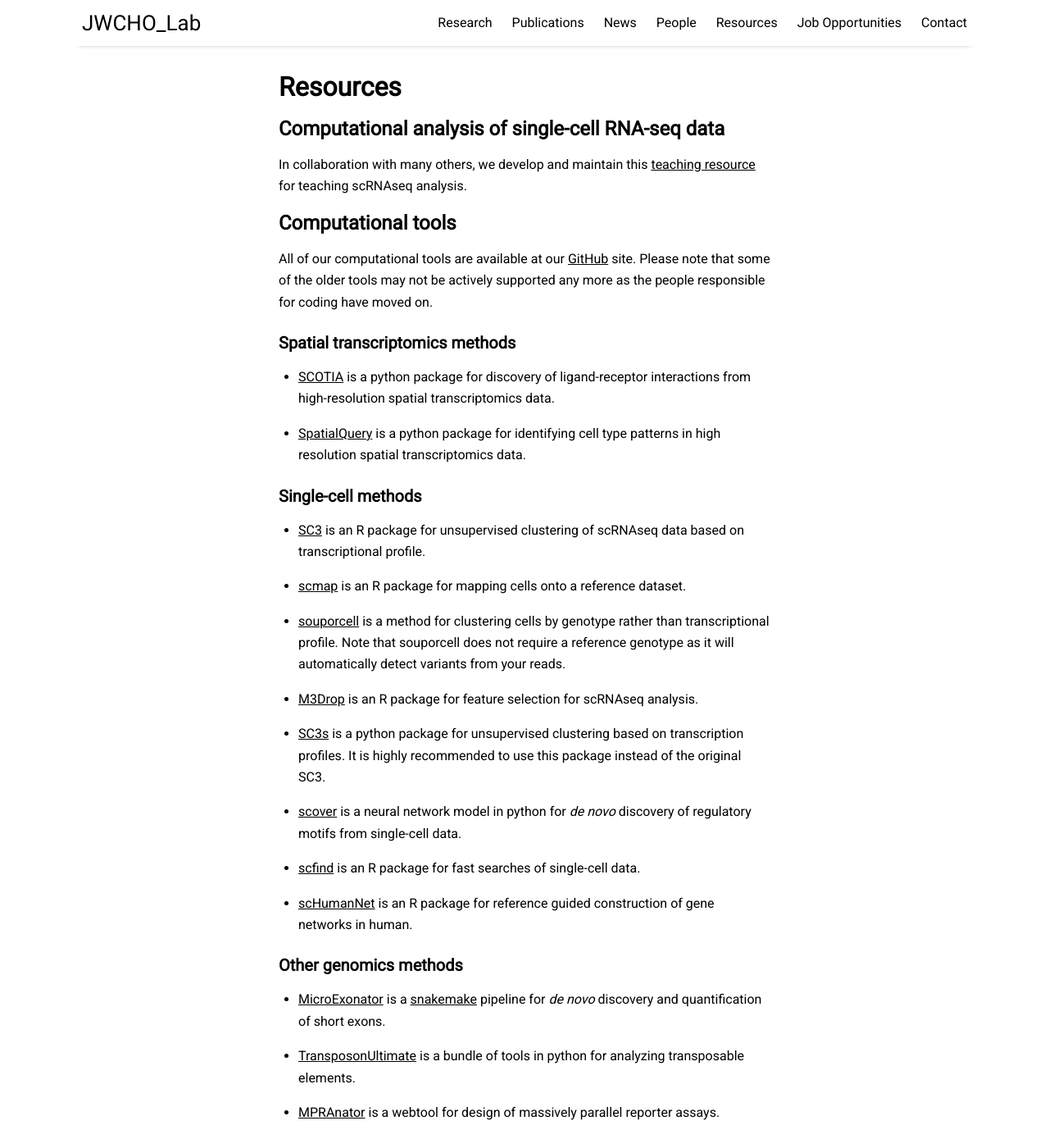
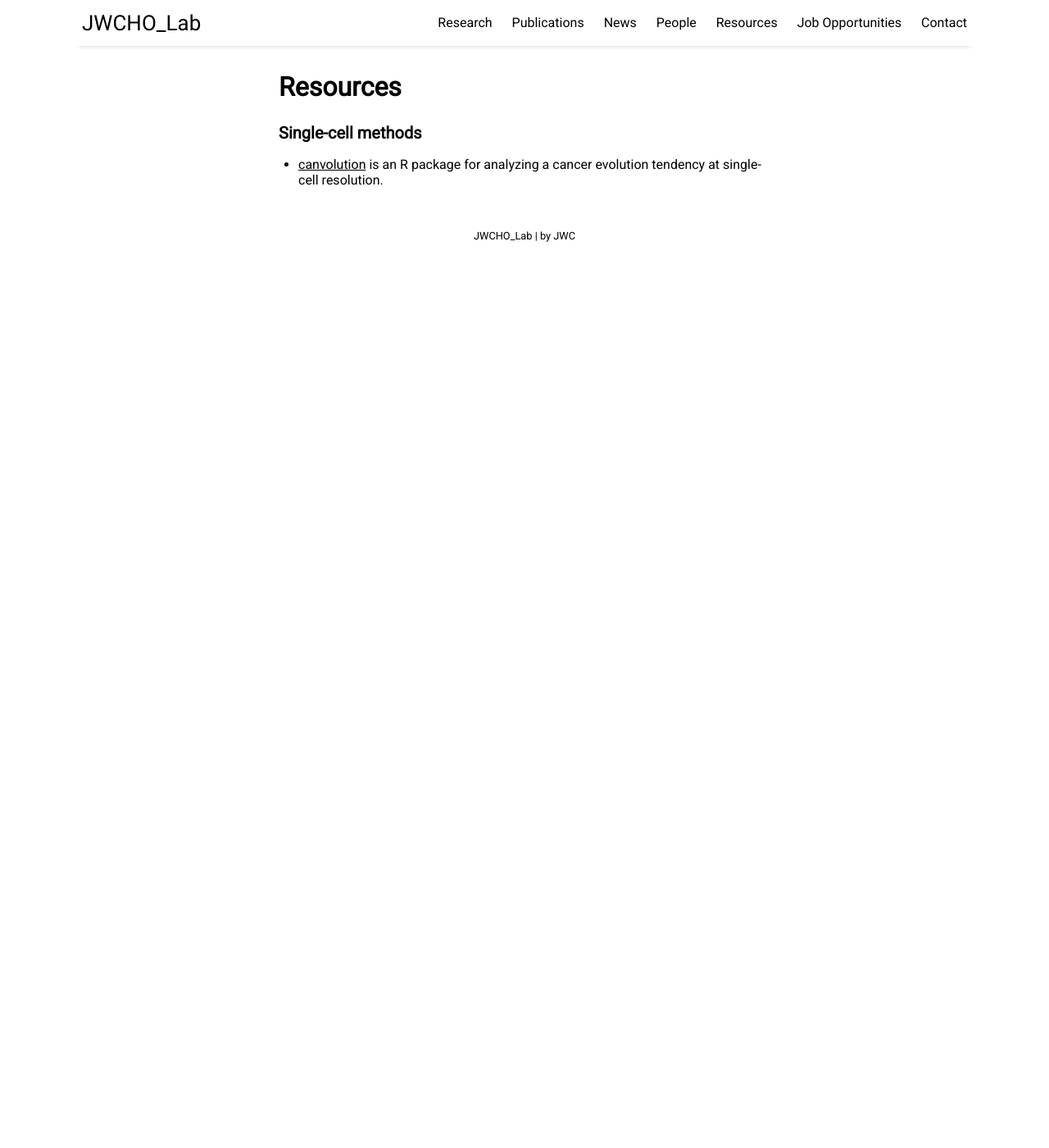
Before and after one commit to jaewon-cho/sdfasdf2dscf34fad.github.io, a Jekyll site: the page built from pages/resources.md, in a window 1280 px wide and 1400 px high. Shown: the whole window at 82% size. Built offline with Jekyll 4.4.1, drawn with Linux system fonts in a browser that asks for light colours; nearby versions of some CDN libraries.

Commit message:
Update resources.md

```diff
--- a/pages/resources.md
+++ b/pages/resources.md
@@ -4,42 +4,6 @@ title: Resources
 permalink: /resources
 ---
 
-## Computational analysis of single-cell RNA-seq data
-
-In collaboration with many others, we develop and maintain this [teaching resource](https:www.singlecellcourse.org) for teaching scRNAseq analysis.
-
-## Computational tools
-
-All of our computational tools are available at our [GitHub](https://github.com/hemberg-lab) site. Please note that some of the older tools may not be actively supported any more as the people responsible for coding have moved on.
-
-### Spatial transcriptomics methods
-
-* [SCOTIA](https://github.com/Caochris/SCOTIA) is a python package for discovery of ligand-receptor interactions from high-resolution spatial transcriptomics data.
-
-* [SpatialQuery](https://github.com/ShaokunAn/Spatial-Query) is a python package for identifying cell type patterns in high resolution spatial transcriptomics data.
-
 ### Single-cell methods
 
-* [SC3](https://www.bioconductor.org/packages/release/bioc/html/SC3.html) is an R package for unsupervised clustering of scRNAseq data based on transcriptional profile.
-
-* [scmap](https://www.bioconductor.org/packages/release/bioc/html/scmap.html) is an R package for mapping cells onto a reference dataset.
-
-* [souporcell](https://github.com/wheaton5/souporcell) is a method for clustering cells by genotype rather than transcriptional profile. Note that souporcell does not require a reference genotype as it will automatically detect variants from your reads.
-
-* [M3Drop](http://www.bioconductor.org/packages/release/bioc/html/M3Drop.html) is an R package for feature selection for scRNAseq analysis.
-
-* [SC3s](https://github.com/hemberg-lab/sc3s/) is a python package for unsupervised clustering based on transcription profiles. It is highly recommended to use this package instead of the original SC3.
-
-* [scover](https://github.com/jacobhepkema/scover) is a neural network model in python for *de novo* discovery of regulatory motifs from single-cell data.
-
-* [scfind](https://github.com/hemberg-lab/scfind) is an R package for fast searches of single-cell data.
-
-* [scHumanNet](https://github.com/netbiolab/scHumanNet) is an R package for reference guided construction of gene networks in human.
-
-### Other genomics methods
-
-* [MicroExonator](https://github.com/hemberg-lab/MicroExonator) is a [snakemake](https://snakemake.readthedocs.io/en/stable/) pipeline for *de novo* discovery and quantification of short exons.
-
-* [TransposonUltimate](https://github.com/DerKevinRiehl/TransposonUltimate) is a bundle of tools in python for analyzing transposable elements.
-
-* [MPRAnator](https://www.sanger.ac.uk/tool/mpranator/) is a webtool for design of massively parallel reporter assays.
+* [canvolution]([https://www.bioconductor.org/packages/release/bioc/html/SC3.html](https://github.com/jaewon-cho/canvolution)) is an R package for analyzing a cancer evolution tendency at single-cell resolution.
```
